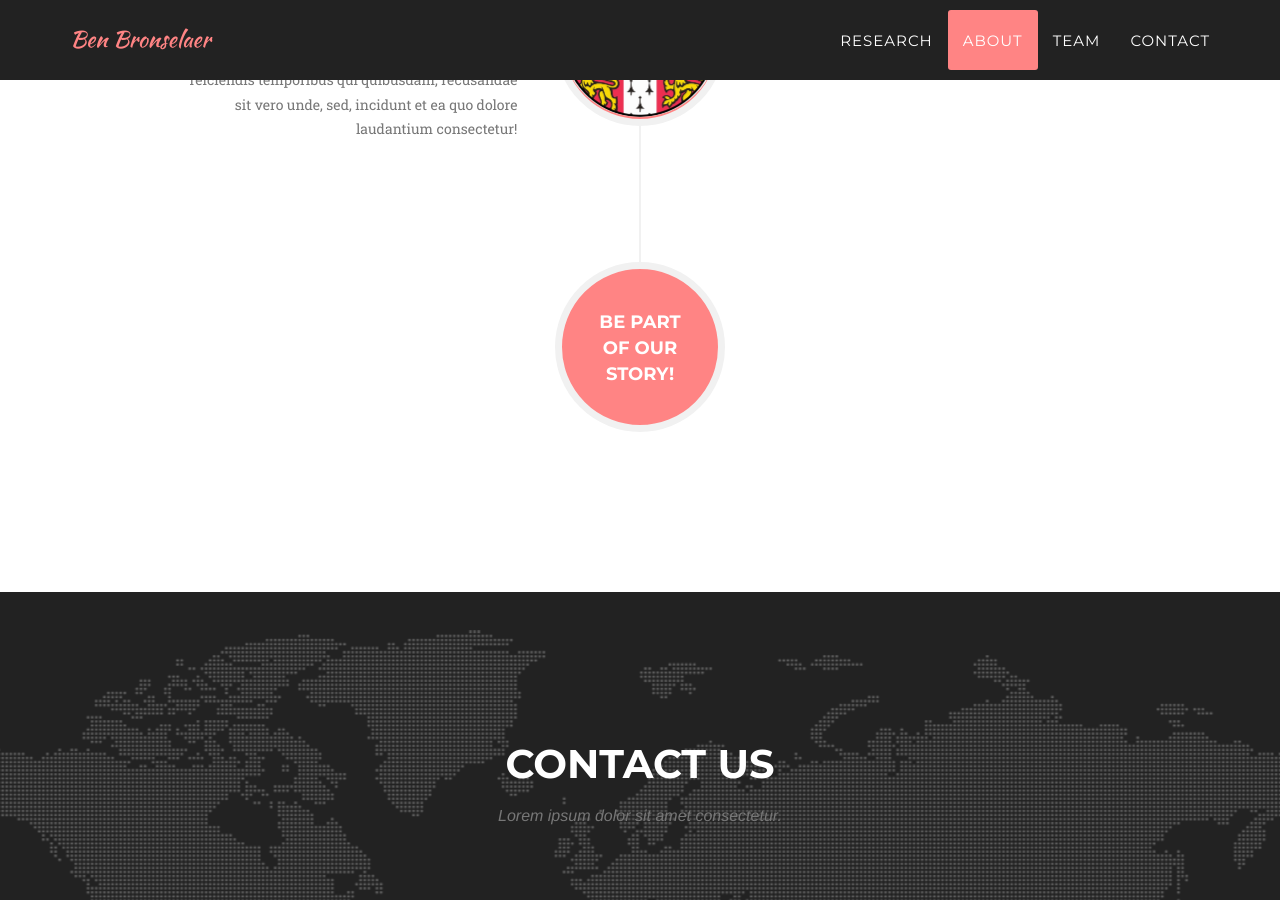
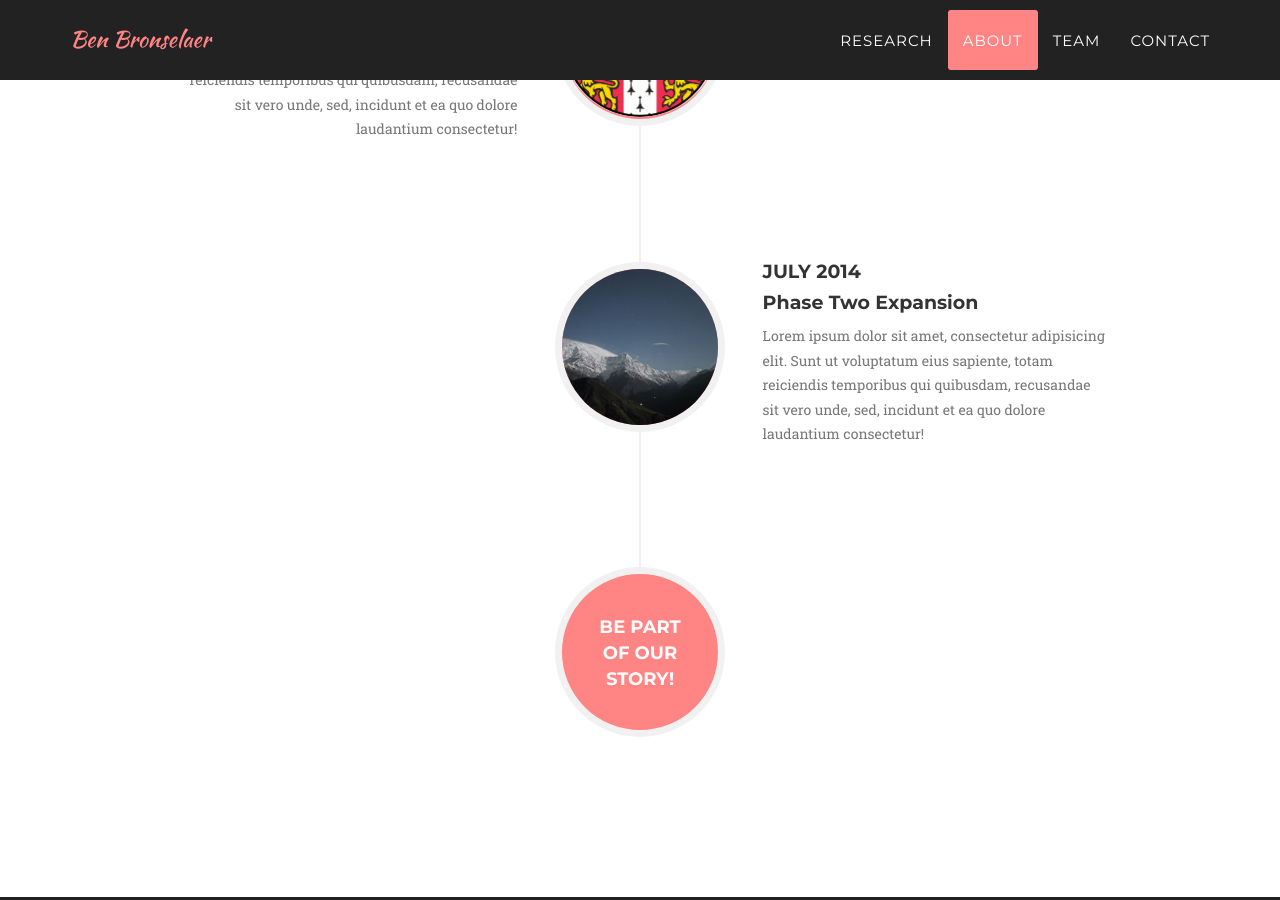
Before and after one commit to BenBronselaer/BenBronselaer.github.io, a Jekyll site: the page built from index.html, in a window 1280 px wide and 900 px high, scrolled down 2682 px. Built offline with Jekyll 4.4.1, drawn with Linux system fonts in a browser that asks for light colours; some web fonts are replaced.

Commit message:
Update about.html

```diff
--- a/_includes/about.html
+++ b/_includes/about.html
@@ -54,6 +54,20 @@
                         </li>
                         <li class="timeline-inverted">
                             <div class="timeline-image">
+                                <img class="img-circle img-responsive" src="img/about/4.jpg" alt="">
+                            </div>
+                            <div class="timeline-panel">
+                                <div class="timeline-heading">
+                                    <h4>July 2014</h4>
+                                    <h4 class="subheading">Phase Two Expansion</h4>
+                                </div>
+                                <div class="timeline-body">
+                                    <p class="text-muted">Lorem ipsum dolor sit amet, consectetur adipisicing elit. Sunt ut voluptatum eius sapiente, totam reiciendis temporibus qui quibusdam, recusandae sit vero unde, sed, incidunt et ea quo dolore laudantium consectetur!</p>
+                                </div>
+                            </div>
+                        </li>
+                        <li class="timeline-inverted">
+                            <div class="timeline-image">
                                 <h4>Be Part
                                     <br>Of Our
                                     <br>Story!</h4>
```
